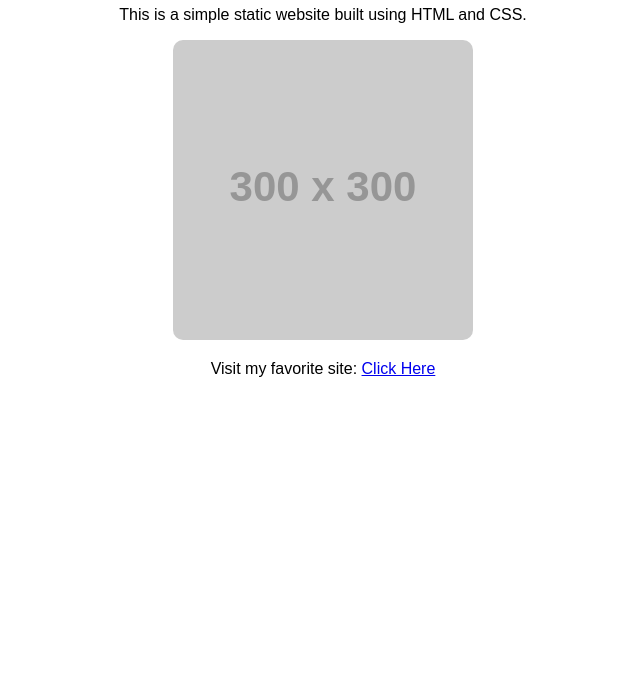
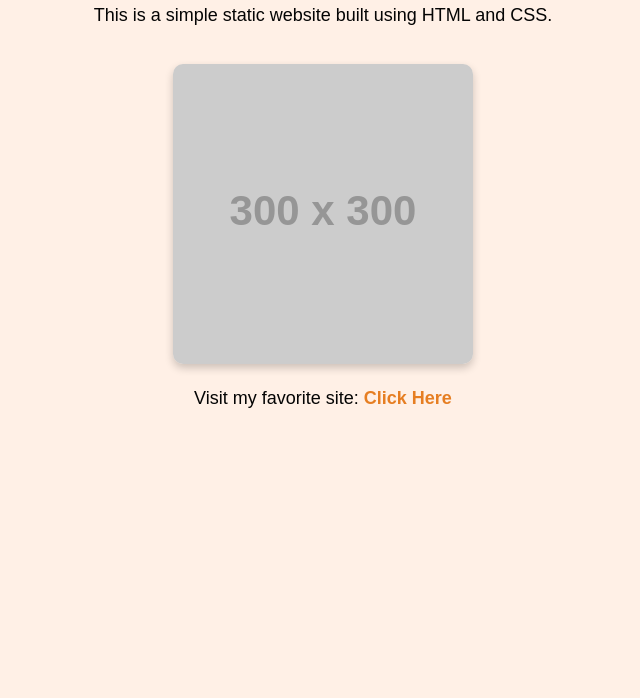
Before and after one commit to vsurag/CI-CD, a plain HTML site: page index.html in a window 1280 px wide. Shown: the part 102-800 px from the top of the page, without its empty margins (317-957 px from the left). Drawn offline with Linux system fonts and the light colour scheme; placeholder pictures from the web are drawn by us.

Commit message:
Initial Commit

```diff
--- a/index.css
+++ b/index.css
@@ -1,29 +1,35 @@
 body {
-    background-color: #f0f8ff;
+    background-color: #fff0e6; /* Light peach */
     font-family: Arial, sans-serif;
     text-align: center;
-    padding: 50px;
+    margin: 50px;
+    color: #040404;
   }
 
   h1 {
-    color: #2e8b57;
+    color: #c07847; /* Dark orange */
+    margin-bottom: 20px;
   }
 
   p {
-    color: #555;
     font-size: 18px;
+    margin-top: 20px;
   }
 
-  button {
-    background-color: #2e8b57;
-    color: white;
-    border: none;
-    padding: 10px 20px;
-    font-size: 16px;
-    border-radius: 5px;
-    cursor: pointer;
+  img {
+    width: 300px;
+    border-radius: 10px;
+    box-shadow: 0 4px 8px rgba(0, 0, 0, 0.2);
+    margin-top: 20px;
   }
 
-  button:hover {
-    background-color: #246b45;
+  a {
+    color: #e67e22; /* Orange link */
+    text-decoration: none;
+    font-weight: bold;
   }
+
+  a:hover {
+    color: #d35400; /* Darker on hover */
+    text-decoration: underline;
+  }
--- a/index.html
+++ b/index.html
@@ -3,17 +3,9 @@
 <head>
   <meta charset="UTF-8">
   <title>My Static Webpage</title>
-  <style>
-    body {
-      font-family: Arial, sans-serif;
-      text-align: center;
-      margin: 50px;
-    }
-    img {
-      width: 300px;
-      border-radius: 10px;
-    }
-  </style>
+
+  <!-- Link to external CSS file -->
+  <link rel="stylesheet" href="index.css">
 </head>
 <body>
 
```
